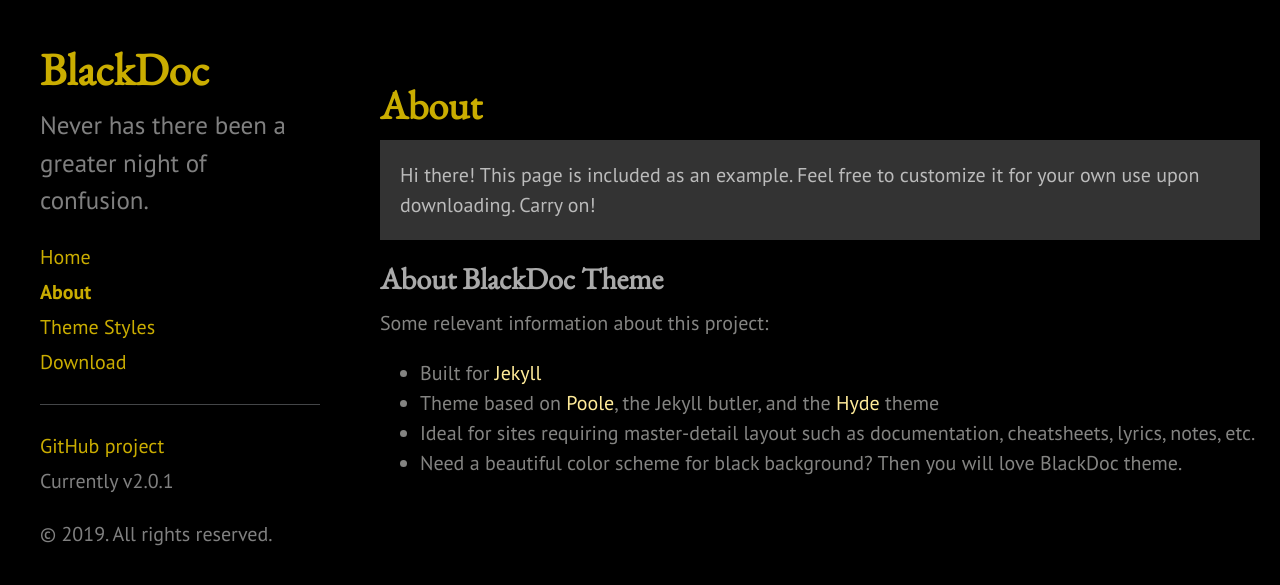
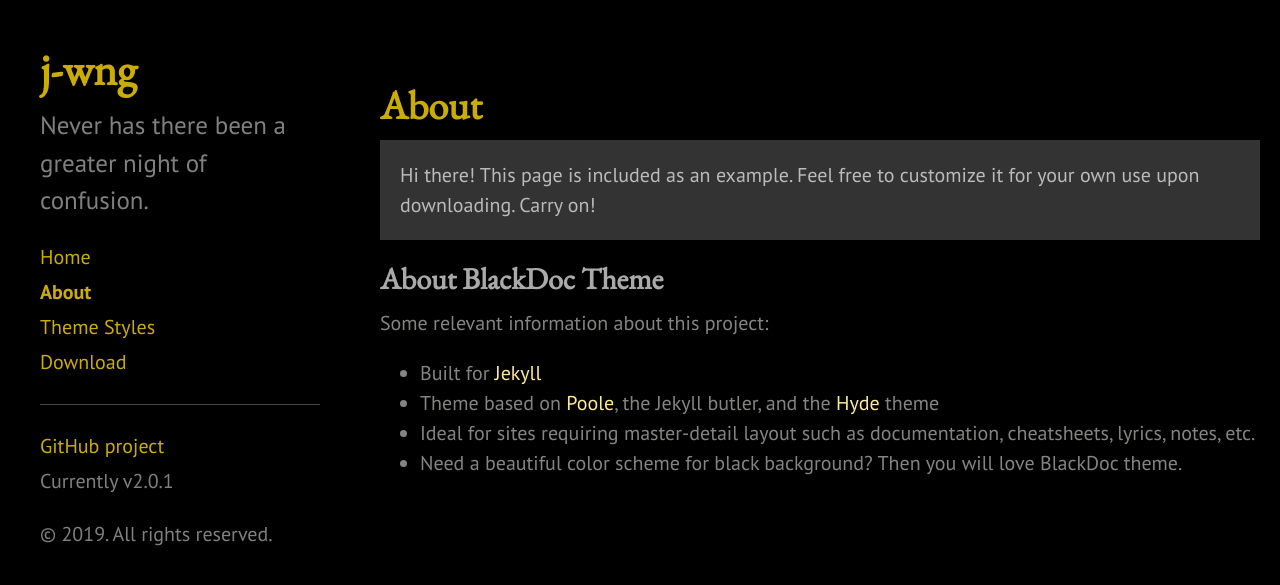
Before and after one commit to j-wng/j-wng.github.io, a Jekyll site: the page built from about.md, in a window 1280 px wide. Shown: the top 585 px of the page. Built offline with Jekyll 4.4.1, drawn with Linux system fonts in a browser that asks for light colours.

Commit message:
Update _config.yml

```diff
--- a/_config.yml
+++ b/_config.yml
@@ -3,8 +3,8 @@
 highlighter:      rouge
 
 # Setup
-title:            BlackDoc
-tagline:          Black Theme for Jekyll
+title:            j-wng
+tagline:
 description:      "Never has there been a greater night of confusion."
 url:              https://github.com/karloespiritu/blackdoc
 baseurl:          /
```
